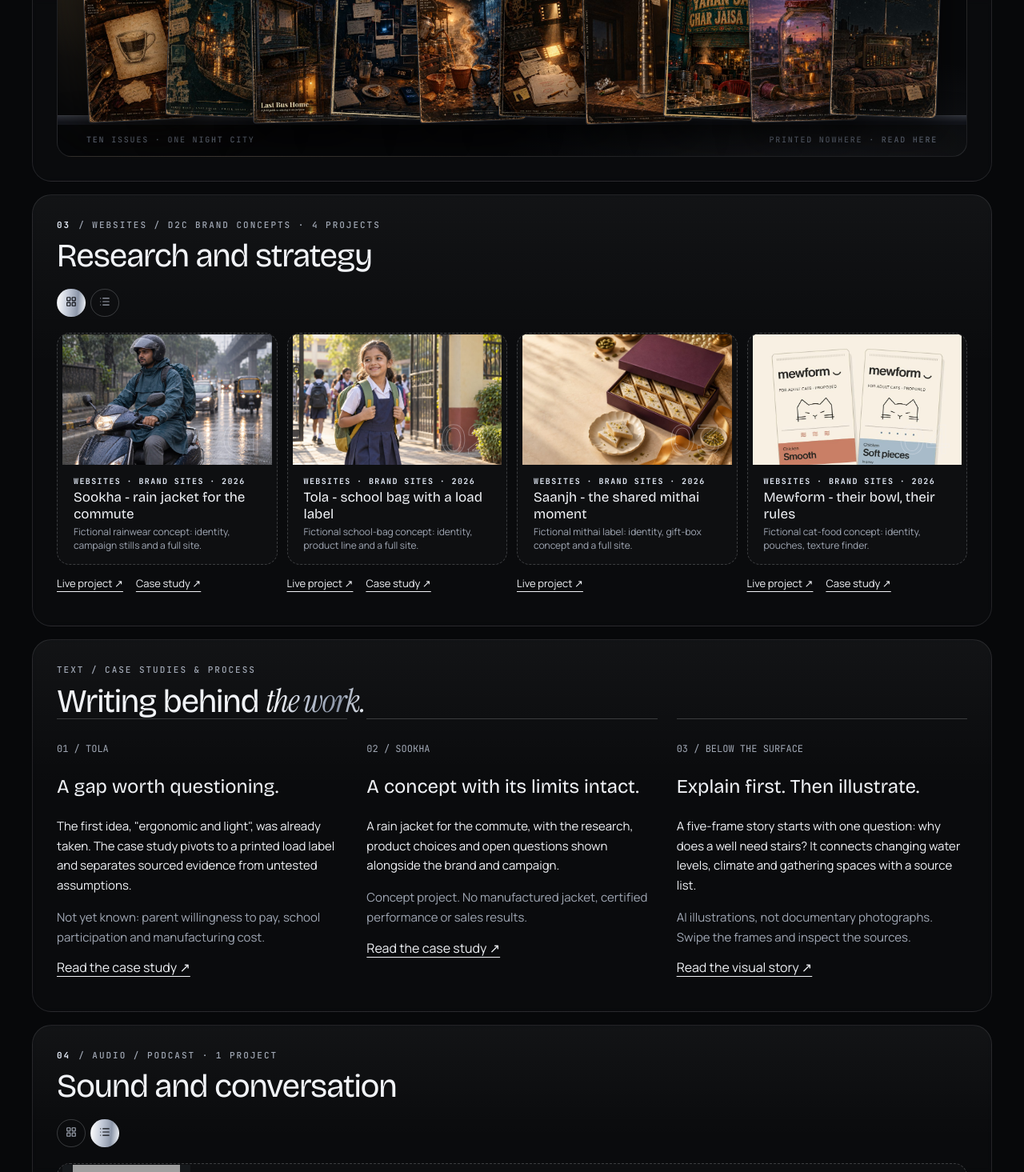
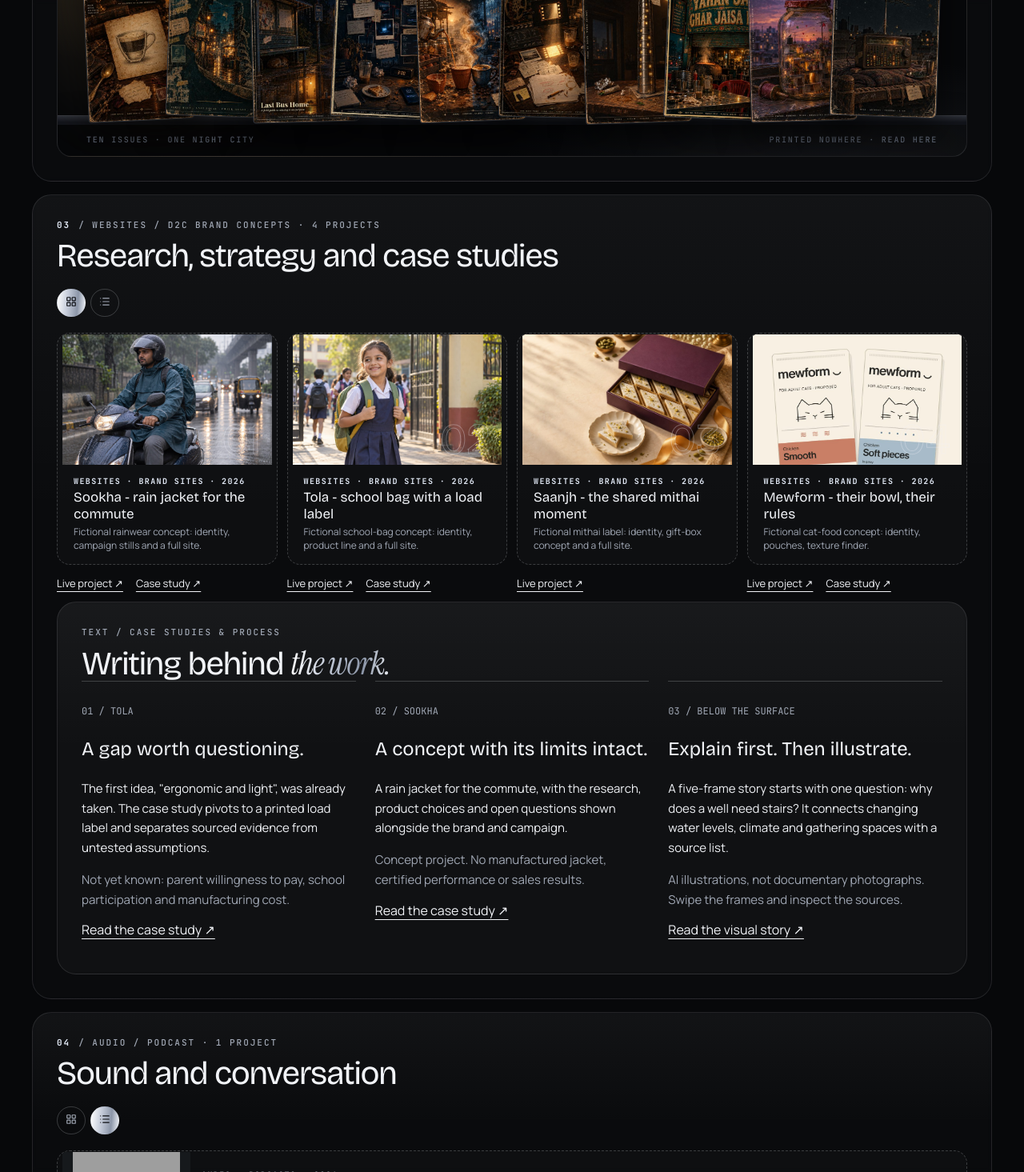
Before and after one commit to anuragx02/Portfolio, a React (Vite) app: page / in a window 1280 px wide. Shown: the part 2542-4007 px from the top of the page at 80% size. Built offline with nearby package versions, Linux system fonts and the light colour scheme; grey boxes are pictures that could not be loaded.

Commit message:
Merge brand strategy and case studies into one section
Updated WorkTile component to include embedded Evidence.

```diff
--- a/src/main.tsx
+++ b/src/main.tsx
@@ -346,8 +346,7 @@ function App() {
           <WorkTile ids={['bmw-cinematic']} sectionId="work" n="01" label="VIDEOS / PRODUCT FILM" heading="Film and motion" />
           <WorkTile ids={['stepwell-carousel']} sectionId="visual-stories" n="02" label="IMAGES / CAROUSEL" heading="Images and visual stories" />
           <CoverStories />
-          <WorkTile ids={['sookha','tola','saanjh','mewform']} sectionId="brands" n="03" label="WEBSITES / D2C BRAND CONCEPTS" heading="Research and strategy" />
-          <Evidence />
+          <WorkTile ids={['sookha','tola','saanjh','mewform']} sectionId="brands" n="03" label="WEBSITES / D2C BRAND CONCEPTS" heading="Research, strategy and case studies"><Evidence embedded /></WorkTile>
           <WorkTile ids={['brain-explained']} sectionId="audio" n="04" label="AUDIO / PODCAST" heading="Sound and conversation" />
           <WorkTile ids={['light-mood-lab']} sectionId="creative-lab" n="05" label="WEB / INTERACTIVE STUDY" heading="Creative lab" />
           <Orbit />
```
